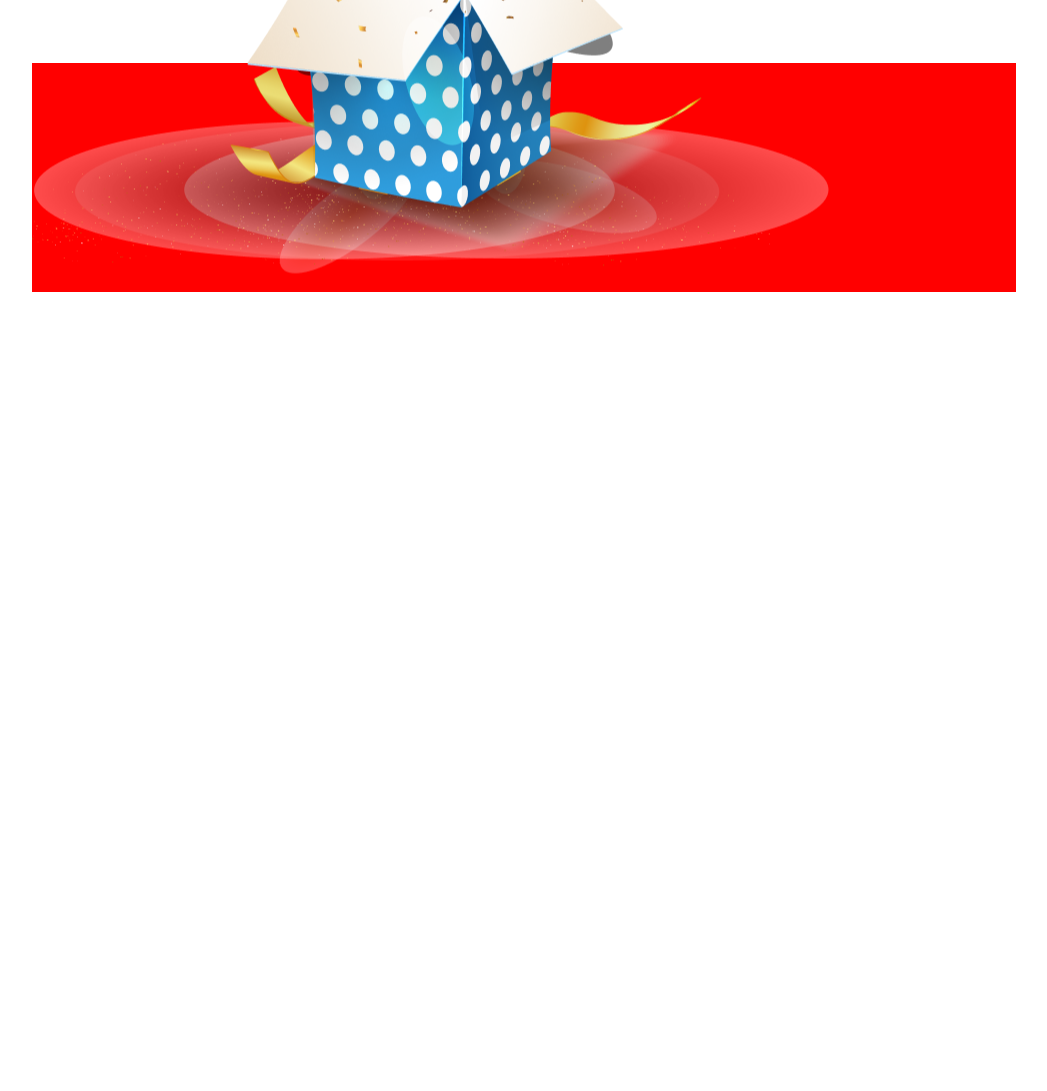
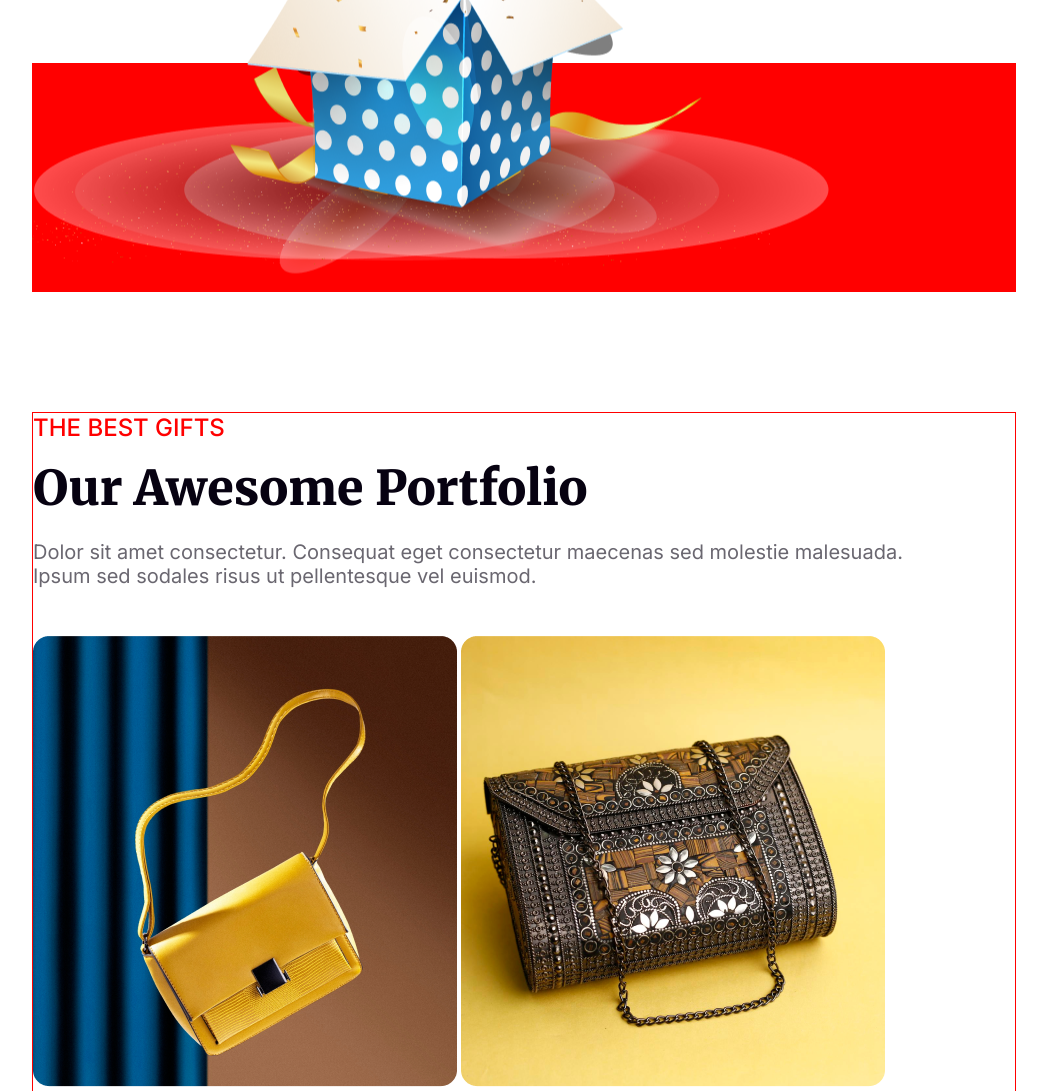
Before and after one commit to WaleeNaym/new-year-offer, a plain HTML site: page index.html in a window 1280 px wide. Shown: the part 4273-5364 px from the top of the page, without its empty margins (116-1163 px from the left). Before the commit the page ends 4573 px from the top, so only its background shows below. Drawn offline with Linux system fonts and the light colour scheme.

Commit message:
"section-7-elements"

```diff
--- a/index.html
+++ b/index.html
@@ -85,17 +85,27 @@
             <div class="sec-6-div-1">
                 <h4 class="sec-6-title1 inter-normal cl-title">WHAT IS FUNCTIONAL</h4>
                 <h2 class="sec-6-title2 merriweather-normal cl-title"><span class="cl-red">Holidays</span> Sale 50%</h2>
-                <p class="sec-6-description inter-normal">Dolor sit amet consectetur. Consequat eget consectetur maecenas sed <br>molestie malesuada. Ipsum sed sodales risus ut pellentesque vel euismod. Eleifend nunc purus quam id fermentum amet amet sit consectetur.</p>
+                <p class="sec-6-description inter-normal cl-description">Dolor sit amet consectetur. Consequat eget consectetur maecenas sed <br>molestie malesuada. Ipsum sed sodales risus ut pellentesque vel euismod. Eleifend nunc purus quam id fermentum amet amet sit consectetur.</p>
             </div>
             <div class="sec-6-div-2">
-                <!-- <img src="./images/Group 75.png" alt="">
-                <img src="./images/Rectangle 2.png" alt="">
-                <img src="./images/Group 44.png" alt=""> -->
+
             </div>
         </section>
 
         <section class="section-7">
-
+            <div class="sec-7-div-1">
+                <h4 class="sec-7-title1 inter-normal cl-red">THE BEST GIFTS</h4>
+                <h2 class="sec-7-title2 merriweather-normal cl-title">Our Awesome Portfolio</h2>
+                <p class="sec-7-description inter-normal cl-description">Dolor sit amet consectetur. Consequat eget consectetur maecenas sed molestie malesuada. Ipsum sed sodales risus ut pellentesque vel euismod. </p>
+            </div>
+            <div class="sec-7-div-2">
+                <img src="./images/Rectangle 3.png" alt="">
+                <img src="./images/Rectangle 4.png" alt="">
+                <img src="./images/Rectangle 5.png" alt="">
+                <img src="./images/Rectangle 6.png" alt="">
+                <img src="./images/Rectangle 7.png" alt="">
+                <img src="./images/Rectangle 8.png" alt="">
+            </div>
         </section>
 
         <section class="section-8">
--- a/styles/style.css
+++ b/styles/style.css
@@ -251,12 +251,49 @@
 .sec-6-description {
     font-size: 20px;
     font-weight: 500;
-    color: rgba(7, 2, 17, 0.6);
 }
 .sec-6-div-2 {
-    max-width: 1320px;
+    /* max-width: 1320px; */
     height: 662px;
     background-image: url(../images/Group\ 75.png), url(../images/Rectangle\ 2.png), url(../images/Group\ 44.png);
-    background-repeat: no-repeat;
+    background-repeat: no-repeat, no-repeat, no-repeat;
     background-position: left, bottom, top right;
 }
+
+
+
+/* Section 7 */
+
+/*  DO NOT use this, this does not reset margin within section */
+.section-7 h4, .section-7 h2, .section-7 p {
+    margin: 0;
+}
+
+.section-7 {
+    border: 1px solid red;
+    max-width: 1320px;
+    margin: 120px 140px 0px;
+}
+.sec-7-div-1 {
+    text-align: left;
+    max-width: 896px;
+}
+.sec-7-title1 {
+    font-size: 24px;
+    font-weight: 500;
+}
+.sec-7-title2 {
+    font-size: 48px;
+    font-weight: 900;
+    padding-top: 16px;
+    padding-bottom: 22px;
+}
+.sec-7-description {
+    font-size: 20px;
+}
+.sec-7-div-2 {
+    margin-top: 48px;
+    /* max-width: 1320px; */
+    /* display: flex; */
+    /* justify-content: space-between; */
+}
```
